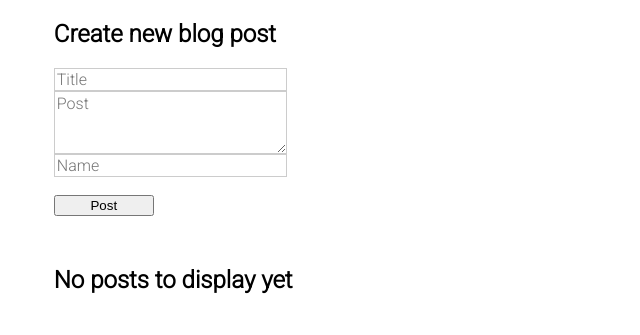
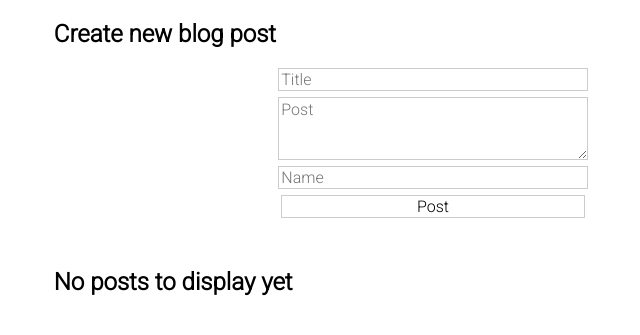
Before and after one commit to 8BitJustin/cp-flask-tutorial-01, a Flask app: page /posts in a window 1280 px wide. Shown: the top 335 px of the page, without its empty margins (207-847 px from the left). Run offline with Flask 2, Linux system fonts and the light colour scheme; data that the repository does not hold is empty.

Commit message:
Added more css for the form.

```diff
--- a/static/css/main.css
+++ b/static/css/main.css
@@ -3,6 +3,7 @@ body {
 }
 
 textarea,
+input[type=submit],
 input[type=text] {
     font-family: 'Roboto', sans-serif;
     font-size: 1em;
@@ -48,11 +49,16 @@ input[type=text] {
 .inputs {
     border: 1px solid #ccc;
     display: block;
-    width: 30%;
+    width: 40%;
+    margin: 6px auto;
+
 }
 
 .sub_button {
     display: block;
-    margin-top: 18px;
-    width: 100px;
+    width: 40%;
+    background-color: Transparent;
+    border: 1px solid #ccc;
+    text-align: center;
+    margin: auto;
 }
```
